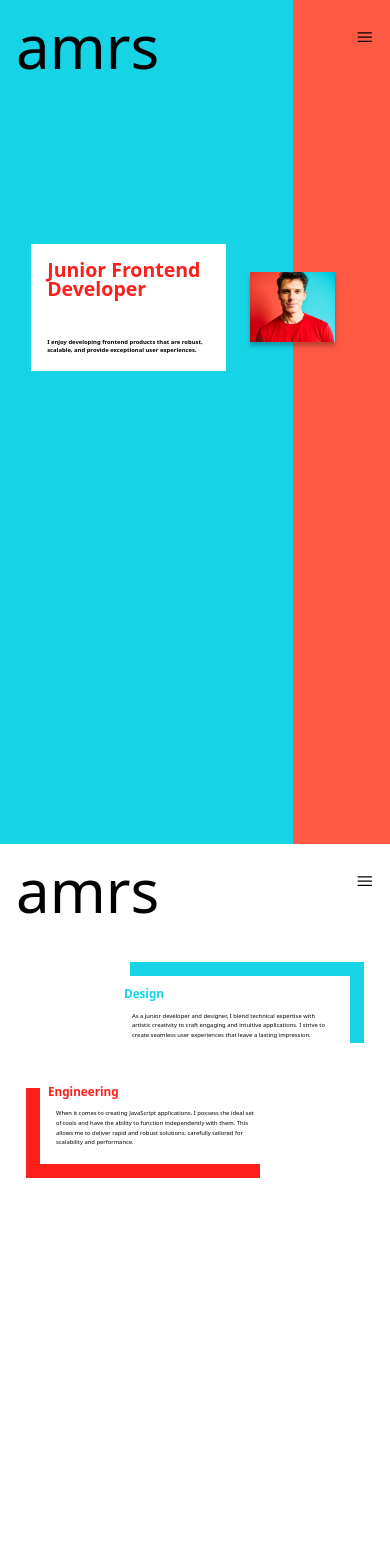
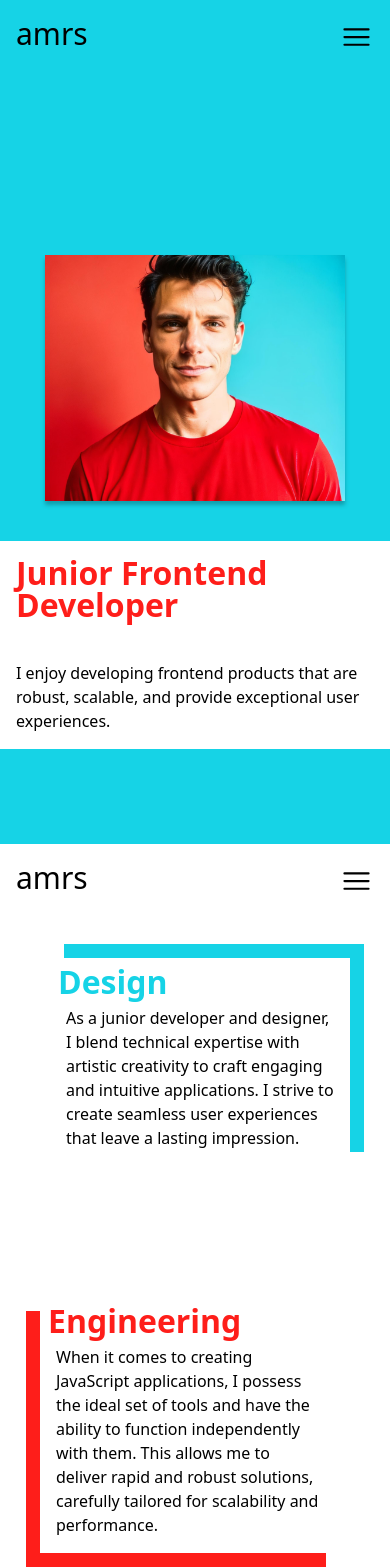
Before and after one commit to amirSahit/amirs-factory, a React (Vite) app: page / in a window 390 px wide. Shown: the top 1568 px of the page. Built offline with nearby package versions, Linux system fonts and the light colour scheme.

Commit message:
improving mobile version -landing and menu are done

```diff
--- a/src/components/Header.tsx
+++ b/src/components/Header.tsx
@@ -45,11 +45,14 @@ function Header() {
 
   return (
     <header className="flex flex-row p-4 justify-between relative z-50">
-      <h2 className="text-6xl">amrs</h2>
+      <h2 className="md:text-6xl text-3xl">amrs</h2>
       <div>
-        <HiBars3 className="w-[5vw] h-[5vh]" onClick={() => setMenu(true)} />
+        <HiBars3
+          className="w-[5vw] h-[5vh] min-w-[35px]"
+          onClick={() => setMenu(true)}
+        />
         {menu && (
-          <nav className="w-[20vw] z-50 bg-white border-4 border-black absolute top-3 right-4 flex flex-col">
+          <nav className="w-[20vw] min-w-[300px] z-50 bg-white border-4 border-black absolute top-3 right-4 flex flex-col">
             <HiXMark
               className="w-[40px] h-[40px] place-self-end pr-2"
               onClick={() => setMenu(false)}
--- a/src/components/home/EngineeringAndDesign.tsx
+++ b/src/components/home/EngineeringAndDesign.tsx
@@ -6,19 +6,15 @@ function EngineeringAndDesign() {
   return (
     <section className="fullHeight" id="fullHeight">
       <Header />
-      <article className="flex flex-col gap-[2vh] p-10">
-        <div className="flex justify-end">
-          <section className="w-[60vw] blueShadow p-2">
+      <article className="flex flex-col justify-between p-10 h-[80vh] ">
+        <section className="w-[60vw] min-w-[300px] blueShadow p-2 place-self-end">
           <h3 className="header text-blue">{t("Design")}</h3>
           <p className="normalText p-2">{t("DesignText")}</p>
         </section>
-        </div>
-        <div className="flex justify-start">
-          <section className="w-[60vw] redShadow p-2">
+        <section className="w-[60vw] min-w-[300px]  redShadow p-2">
           <h3 className="header text-red">{t("Engineering")}</h3>
           <p className="normalText p-2">{t("EngineeringText")}</p>
         </section>
-        </div>
       </article>
     </section>
   );
--- a/src/components/home/HomeCardIntro.tsx
+++ b/src/components/home/HomeCardIntro.tsx
@@ -3,9 +3,9 @@ import { useTranslation } from "react-i18next";
 function HomeCardIntro() {
   const { t } = useTranslation();
   return (
-    <div className="bg-white p-4 w-[50vw] ml-[8vw] mt-[18vh] flex flex-col gap-10 text-xl">
+    <div className="bg-white p-4 md:max-w-[40vw] md:w-[50vw] md:mt-[18vh] md:ml-[6vw] flex flex-col gap-10 text-xl">
       <h2 className="mediumHeader text-red">{t("HeaderIntro")}</h2>
-      <p className="normalText-Bold">{t("IntroCard")}</p>
+      <p className="md:normalText-Bold normalText">{t("IntroCard")}</p>
     </div>
   );
 }
--- a/src/components/home/HomeInto.tsx
+++ b/src/components/home/HomeInto.tsx
@@ -6,14 +6,14 @@ function HomeInto() {
     <section className="fullHeight bg-blue" id="fullHeight">
       <Header />
       <section>
-        <div className="bg-blue w-3/4 flex flex-row items-center relative">
+        <div className="bg-blue md:w-3/4 flex md:flex-row md:justify-start gap-10 flex-col-reverse items-center relative h-[80vh] w-full">
           <HomeCardIntro />
           <img
             src="static/images/IMG-0510-headshot.JPG"
-            className="borderHeadshot w-96 z-40 absolute right-[-11vw] mt-[18vh]"
+            className="borderHeadshot min-w-[300px] w-96 z-40 md:absolute md:right-[-11vw] md:mt-[18vh]"
           />
         </div>
-        <section className="bg-lightRed w-1/4 absolute top-0 right-0 h-full z-0" />
+        <section className="bg-lightRed w-1/4 md:absolute top-0 right-0 h-full z-0" />
       </section>
     </section>
   );
--- a/src/index.css
+++ b/src/index.css
@@ -13,10 +13,10 @@
 }
 
 .mediumHeader {
-  font-size: 5vw;
+  font-size: clamp(2rem, 5vw, 4rem);
   font-style: normal;
   font-weight: 900;
-  line-height: 5vw;
+  line-height: clamp(2rem, 5vw, 4rem);
 }
 
 .mediumResumeHeader-thin {
@@ -34,10 +34,10 @@
 }
 
 .header {
-  font-size: 3vw;
+  font-size: clamp(2rem, 2vw, 3rem);
   font-style: normal;
   font-weight: 900;
-  line-height: 5vw; /* 110% */
+  line-height: clamp(2rem, 2vw, 3rem);
 }
 
 .header-thin {
@@ -49,17 +49,17 @@
 
 .normalText-Bold {
   color: #000000;
-  font-size: 1.5vw;
+  font-size: clamp(1.5rem, 2vw, 3rem);
   font-style: normal;
   font-weight: 700;
-  line-height: 2vw; /* 110% */
+  line-height: clamp(1.5rem, 2vw, 3rem); /* 110% */
 }
 
 .normalText {
-  font-size: 1.5vw;
+  font-size: clamp(1rem, 2vw, 3rem);
   font-style: normal;
   font-weight: 400;
-  line-height: 2.5vw;
+  line-height: clamp(1.5rem, 2vw, 3rem); /* 110% */
 }
 
 .smallText {
```
Lines whose indentation alone changed are shown as unchanged.
